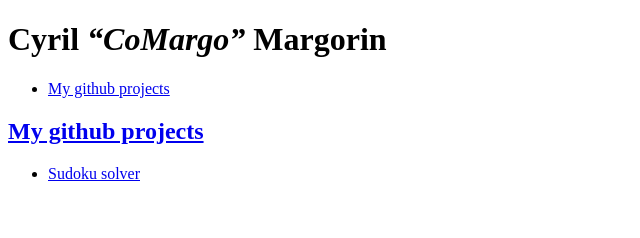
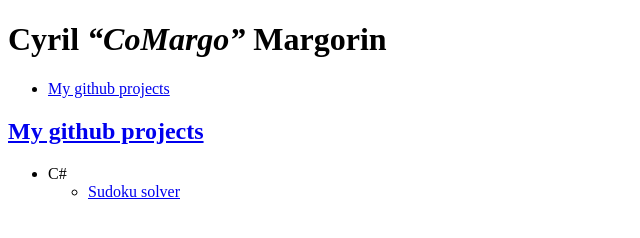
Before and after one commit to comargo/comargo.github.com, a plain HTML site: page index.html in a window 1280 px wide. Shown: the whole page, without its empty margins (0-640 px from the left). Drawn offline with Linux system fonts and the light colour scheme.

Commit message:
Small change

```diff
--- a/index.html
+++ b/index.html
@@ -17,7 +17,10 @@
 </div>
 <h2 id="my-github-projects"><a href="#TOC">My github projects</a></h2>
 <ul>
+<li>C#
+<ul>
 <li><a href="https://github.com/comargo/sudoku-solver">Sudoku solver</a></li>
+</ul></li>
 </ul>
 
 </body>
```
Also changed, not shown: 1 other file.
